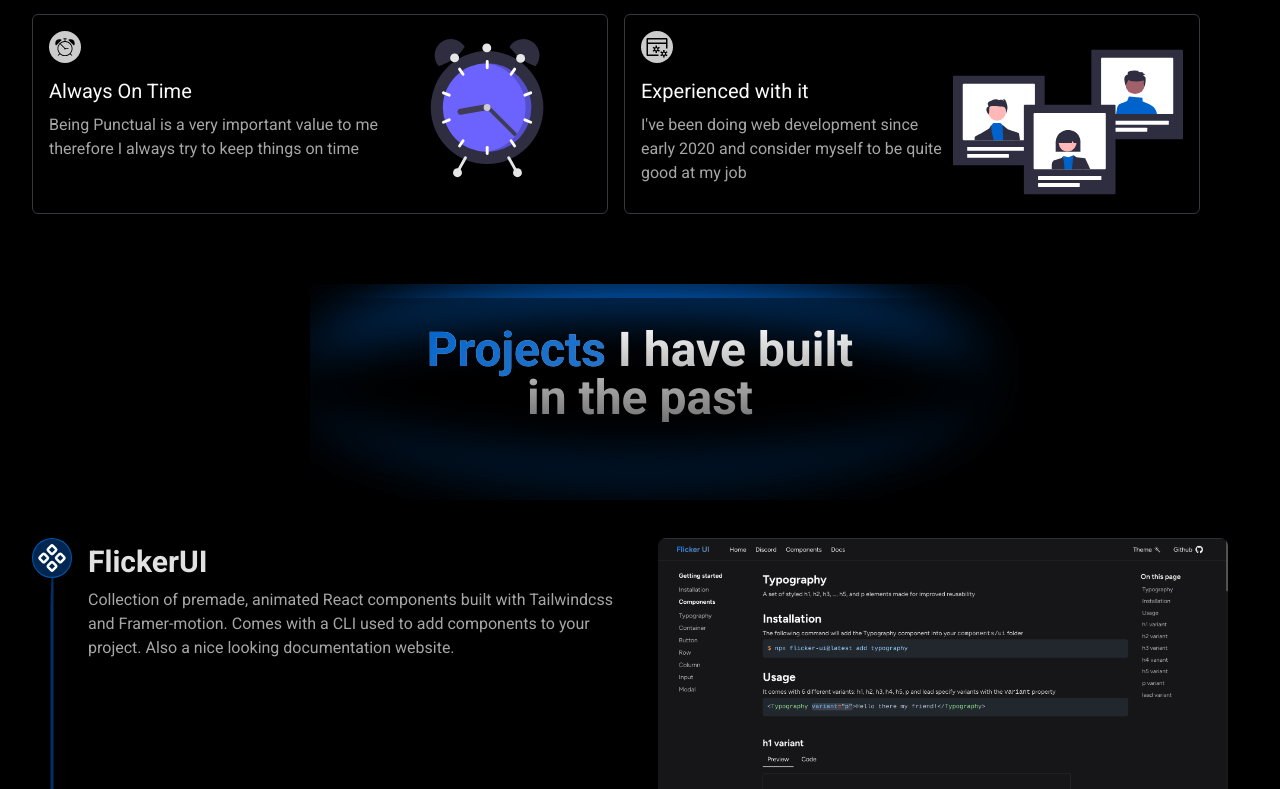
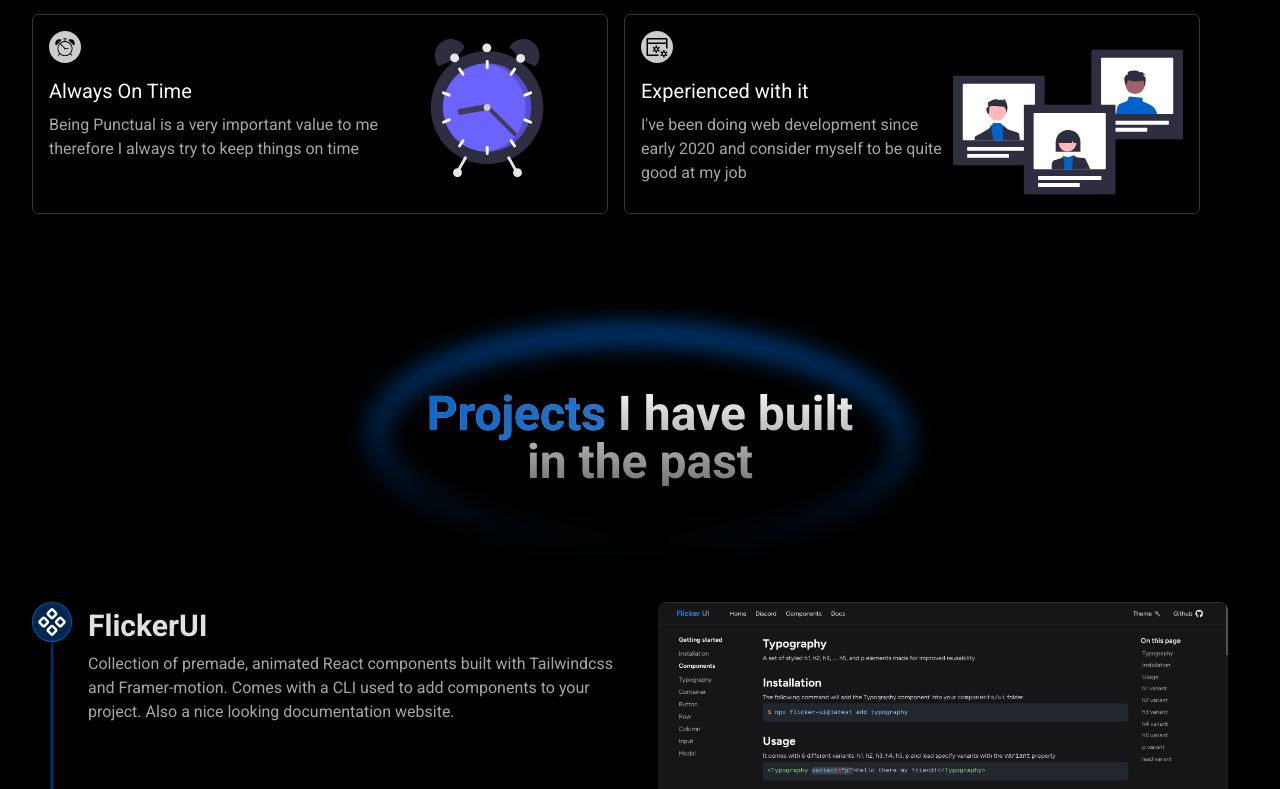
Before and after one commit to Humboorgir/portfolio-v3, a Next.js app: page / in a window 1280 px wide. Shown: the part 917-1706 px from the top of the page. Built offline with nearby package versions, Linux system fonts and the light colour scheme.

Commit message:
feat(home): modify projects header SVG

```diff
--- /dev/null
+++ b/src/components/svg/ring.tsx
@@ -0,0 +1,51 @@
+import { cn } from "@/lib/utils";
+
+type Props = {
+  className: string;
+};
+
+const Ring = ({ className }: Props) => {
+  return (
+    <svg
+      className={cn("max-w-[95vw] min-w-80", className)}
+      width="623"
+      height="302"
+      viewBox="0 0 623 302"
+      fill="none"
+      xmlns="http://www.w3.org/2000/svg">
+      <g filter="url(#filter0_f_1_5)">
+        <path
+          d="M575.388 154.834C575.201 167.669 568.693 180.468 555.68 192.709C542.646 204.969 523.513 216.226 499.364 225.71C451.099 244.665 384.154 256.011 310.047 254.934C235.94 253.856 169.354 240.568 121.661 220.218C97.797 210.035 78.9998 198.227 66.3277 185.593C53.6762 172.979 47.5428 159.996 47.7294 147.161C47.9161 134.326 54.4243 121.527 67.4372 109.286C80.4714 97.0258 99.604 85.7694 123.753 76.285C172.018 57.3297 238.963 45.9835 313.07 47.0611C387.177 48.1387 453.763 61.4266 501.456 81.7772C525.32 91.9597 544.117 103.768 556.789 116.402C569.441 129.016 575.574 141.999 575.388 154.834Z"
+          stroke="url(#paint0_linear_1_5)"
+          stroke-width="14"
+        />
+      </g>
+      <defs>
+        <filter
+          id="filter0_f_1_5"
+          x="0.72525"
+          y="-0.00939941"
+          width="621.667"
+          height="302.014"
+          filterUnits="userSpaceOnUse"
+          color-interpolation-filters="sRGB">
+          <feFlood flood-opacity="0" result="BackgroundImageFix" />
+          <feBlend mode="normal" in="SourceGraphic" in2="BackgroundImageFix" result="shape" />
+          <feGaussianBlur stdDeviation="12" result="effect1_foregroundBlur_1_5" />
+        </filter>
+        <linearGradient
+          id="paint0_linear_1_5"
+          x1="313.172"
+          y1="40.0618"
+          x2="309.945"
+          y2="261.933"
+          gradientUnits="userSpaceOnUse">
+          <stop stop-color="#0063CC" />
+          <stop offset="1" stop-color="#0063CC" stop-opacity="0" />
+        </linearGradient>
+      </defs>
+    </svg>
+  );
+};
+
+export default Ring;
--- a/src/pages/index.tsx
+++ b/src/pages/index.tsx
@@ -4,6 +4,8 @@
 import Row from "@/components/ui/row";
 import Text from "@/components/ui/text";
 import Button from "@/components/ui/button";
+
+import Ring from "@/components/svg/ring";
 
 import { FaReact as React } from "react-icons/fa";
 import { VscServerProcess as Process } from "react-icons/vsc";
@@ -53,7 +55,7 @@
         </Text>
       </Container>
 
-      <Container className="mb-28">
+      <Container className="mb-44">
         <Row className="flex-wrap">
           <Row
             items="start"
@@ -117,29 +119,9 @@
         </Row>
       </Container>
 
-      {/* Man the code looks so messy
-      too lazy to clean it up now though I just wanna get things done */}
-      <Container className="relative mb-24">
-        <svg
-          className="absolute left-[50%] top-[50%] translate-x-[-50%] translate-y-[-50%]"
-          height="360"
-          width="1200"
-          xmlns="http://www.w3.org/2000/svg">
-          <defs>
-            <filter id="blur" x="0" y="0">
-              <feGaussianBlur in="SourceGraphic" stdDeviation="30" />
-            </filter>
-          </defs>
-          <ellipse
-            filter="url(#blur)"
-            cx="50%"
-            cy="50%"
-            rx="330"
-            ry="90"
-            style={{ fill: "hsl(var(--primary))" }}
-          />
-          <ellipse filter="url(#blur)" cx="50%" cy="54%" rx="390" ry="90" style={{ fill: "black" }} />
-        </svg>
+      {/* Projects section  */}
+      <Container className="relative my-24">
+        <Ring className="w-[70vw] md:w-[78vw] absolute left-[50%] top-[50%] translate-x-[-50%] translate-y-[-50%]" />
         <Text
           className="relative bg-clip-text text-center text-transparent bg-gradient-to-b from-neutral-100 to-neutral-500"
           variant="h2">
```
